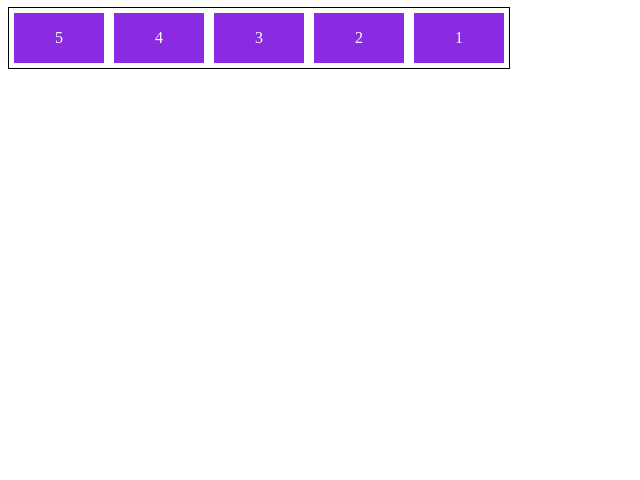
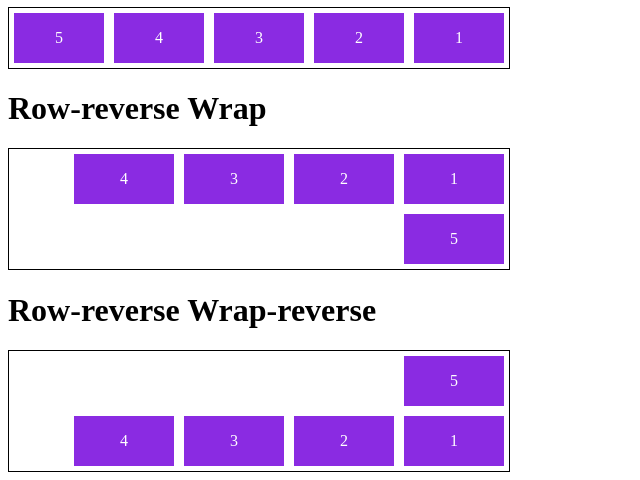
Before and after one commit to fabiocpb/BootCamp-Fullstack---DIO, a plain HTML site: page curso-flex/3- flex-flow.html in a window 1280 px wide. Shown: the part 619-1099 px from the top of the page, without its empty margins (0-640 px from the left). Before the commit the page ends 800 px from the top, so only its background shows below. Drawn offline with Linux system fonts and the light colour scheme.

Commit message:
Arquivo Flow

```diff
--- a/curso-flex/3- flex-flow.html
+++ b/curso-flex/3- flex-flow.html
@@ -27,6 +27,15 @@
 
         .r-nowrap{
             flex-flow: row-reverse nowrap;
+        }
+
+
+        .r-wrap{
+            flex-flow: row-reverse wrap;
+        }
+
+        .rr-wrap{
+            flex-flow: row-reverse wrap-reverse;
         }
 
 
@@ -73,7 +82,7 @@
         <div class="item">5</div>
     </div>
 
-    <h1>Wrap Reverse Nowrap</h1>
+    <h1>Row-reverse Nowrap</h1>
 
     <div class="flex-container r-nowrap">
         <div class="item">1</div>
@@ -83,5 +92,25 @@
         <div class="item">5</div>
     </div>
 
+    <h1>Row-reverse Wrap</h1>
+
+    <div class="flex-container r-wrap">
+        <div class="item">1</div>
+        <div class="item">2</div>
+        <div class="item">3</div>
+        <div class="item">4</div>
+        <div class="item">5</div>
+    </div>
+
+    <h1>Row-reverse Wrap-reverse</h1>
+
+    <div class="flex-container rr-wrap">
+        <div class="item">1</div>
+        <div class="item">2</div>
+        <div class="item">3</div>
+        <div class="item">4</div>
+        <div class="item">5</div>
+    </div>
+
 </body>
 </html>
```
